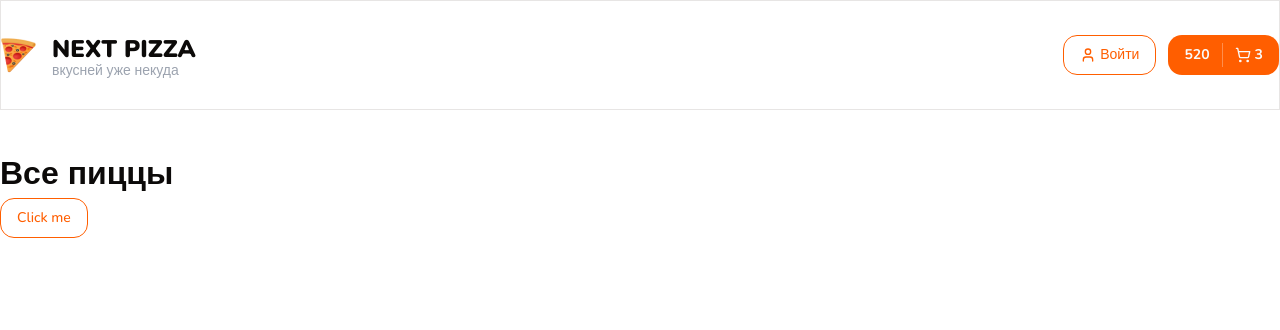
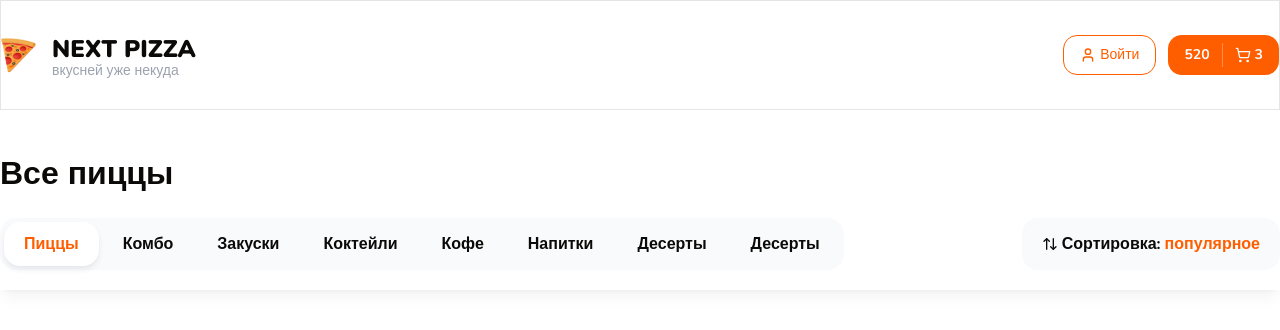
Before and after one commit to jpaberzs/next-pizza, a Next.js app: page / in a window 1280 px wide. Shown: the top 330 px of the page. Built offline with nearby package versions, Linux system fonts and the light colour scheme.

Commit message:
feat: created categories & sort components

```diff
--- a/app/layout.tsx
+++ b/app/layout.tsx
@@ -18,7 +18,7 @@ export default function RootLayout({ children }: { children: React.ReactNode })
     <html lang="en">
       <body className={nunito.variable}>
         <Header />
-        <main className="min-h-screen">{children}</main>
+        <main>{children}</main>
       </body>
     </html>
   );
--- a/app/page.tsx
+++ b/app/page.tsx
@@ -1,13 +1,17 @@
-import { Container, Title } from '@/components/shared';
-import { Button } from '@/components/ui/button';
+import { Container, Title, Categories, SortPopup } from '@/components/shared';
 
 export default function Page() {
   return (
     <>
       <Container>
         <Title text="Все пиццы" size="lg" className="font-extrabold mt-10" />
-        <Button variant="outline">Click me</Button>
       </Container>
+      <div className="sticky top-0 bg-white py-5 shadow-lg shadow-black/5">
+        <Container className="flex items-center justify-between">
+          <Categories />
+          <SortPopup />
+        </Container>
+      </div>
     </>
   );
 }
--- a/components/shared/categories.tsx
+++ b/components/shared/categories.tsx
@@ -1,10 +1,37 @@
 import { FC } from 'react';
 import { cn } from '@/lib/utils';
+import Link from 'next/link';
 
 interface Props {
   className?: string;
 }
 
+const categories = [
+  'Пиццы',
+  'Комбо',
+  'Закуски',
+  'Коктейли',
+  'Кофе',
+  'Напитки',
+  'Десерты',
+  'Десерты',
+];
+const activeIndex = 0;
+
 export const Categories: FC<Props> = ({ className }) => {
-  return <div className={cn(className)}></div>;
+  return (
+    <div className={cn('inline-flex gap-1 bg-gray-50 p-1 rounded-2xl', className)}>
+      {categories.map((category, index) => (
+        <Link
+          href=""
+          key={index}
+          className={cn(
+            'flex items-center font-bold h-11 rounded-2xl px-5',
+            activeIndex === index && 'bg-white shadow-md shadow-gray-200 text-primary',
+          )}>
+          {category}
+        </Link>
+      ))}
+    </div>
+  );
 };
--- a/components/shared/index.ts
+++ b/components/shared/index.ts
@@ -1,3 +1,5 @@
+export { SortPopup } from '@/components/shared/sort-popup';
+export { Categories } from '@/components/shared/categories';
 export { Title } from '@/components/shared/title';
 export { Header } from '@/components/shared/header';
 export { Container } from '@/components/shared/container';
--- /dev/null
+++ b/components/shared/sort-popup.tsx
@@ -0,0 +1,21 @@
+import { FC } from 'react';
+import { cn } from '@/lib/utils';
+import { ArrowUpDown } from 'lucide-react';
+
+interface Props {
+  className?: string;
+}
+
+export const SortPopup: FC<Props> = ({ className }) => {
+  return (
+    <div
+      className={cn(
+        'inline-flex items-center gap-1 bg-gray-50 px-5 h-[52px] rounded-2xl cursor-pointer',
+        className,
+      )}>
+      <ArrowUpDown size={16} />
+      <b>Сортировка:</b>
+      <b className="text-primary">популярное</b>
+    </div>
+  );
+};
```
